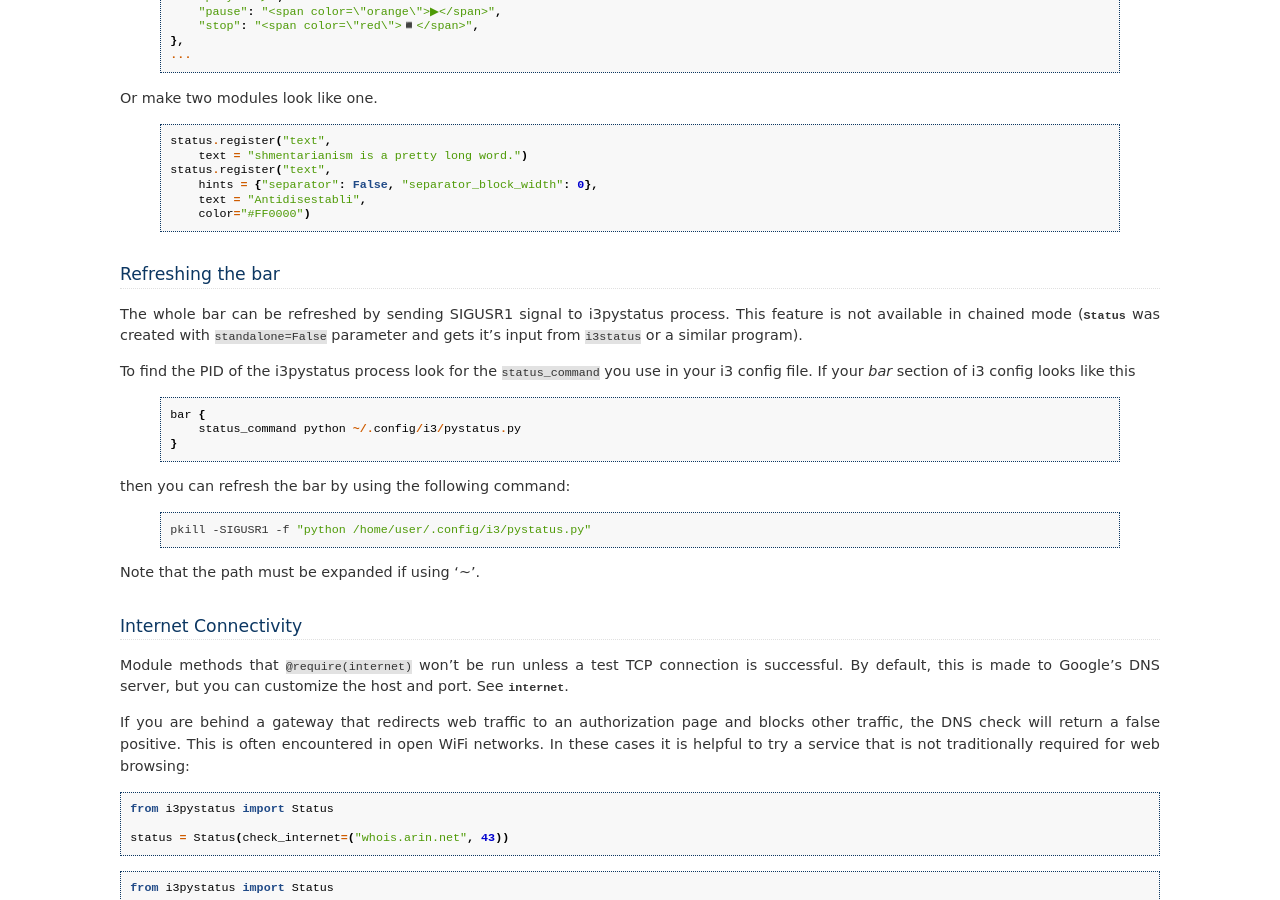
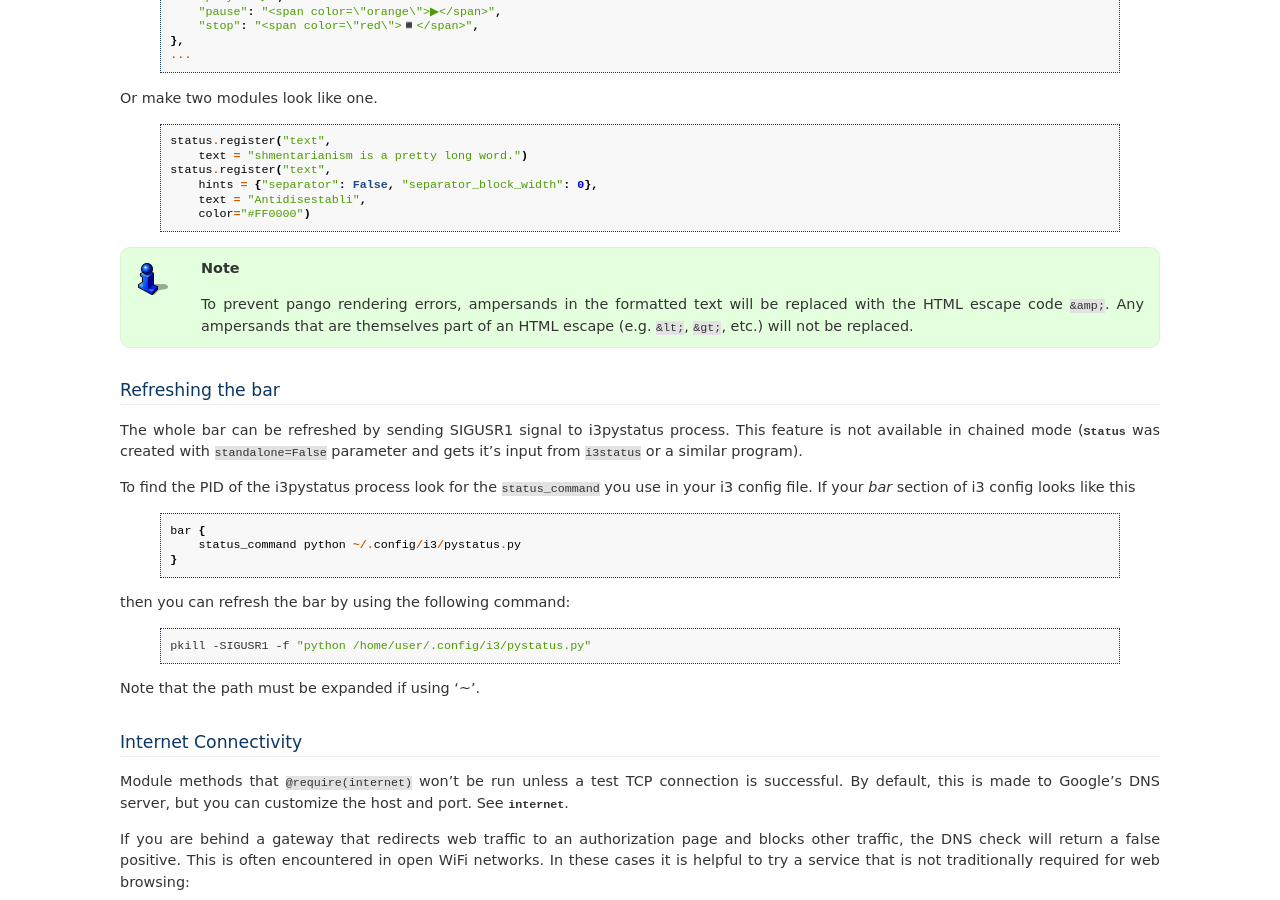
Before and after one commit to enkore/i3pystatus, a Sphinx documentation site: the page built from docs/configuration.rst, in a window 1280 px wide and 900 px high, scrolled down 6991 px. Built offline with Sphinx 7.4.7, drawn with Linux system fonts in a browser that asks for light colours; pages that are not in the unit, such as notebooks, are missing from menus.

Commit message:
Add notice about ampersand replacement in pango markup

```diff
--- a/docs/configuration.rst
+++ b/docs/configuration.rst
@@ -469,7 +469,10 @@ Some possible uses for these attributes are:
     provides additional formatting options for drawing rainbows and other
     fancy stuff.
 
-.. note:: Pango markup requires that i3bar is configured to use `Pango <http://i3wm.org/docs/userguide.html#fonts>`_, too. It can't work with X core fonts.
+.. note::
+   Pango markup requires that i3bar is configured to use `Pango
+   <http://i3wm.org/docs/userguide.html#fonts>`_, too. It can't work with X
+   core fonts.
 
 Here is an example with the :py:mod:`.network` module.
 Pango markup is used to keep the ESSID green at all times while the
@@ -513,6 +516,12 @@ Or make two modules look like one.
             hints = {"separator": False, "separator_block_width": 0},
             text = "Antidisestabli",
             color="#FF0000")
+
+.. note::
+    To prevent pango rendering errors, ampersands in the formatted text will be
+    replaced with the HTML escape code ``&amp;``. Any ampersands that are
+    themselves part of an HTML escape (e.g. ``&lt;``, ``&gt;``, etc.) will not
+    be replaced.
 
 .. _refresh:
 
```
